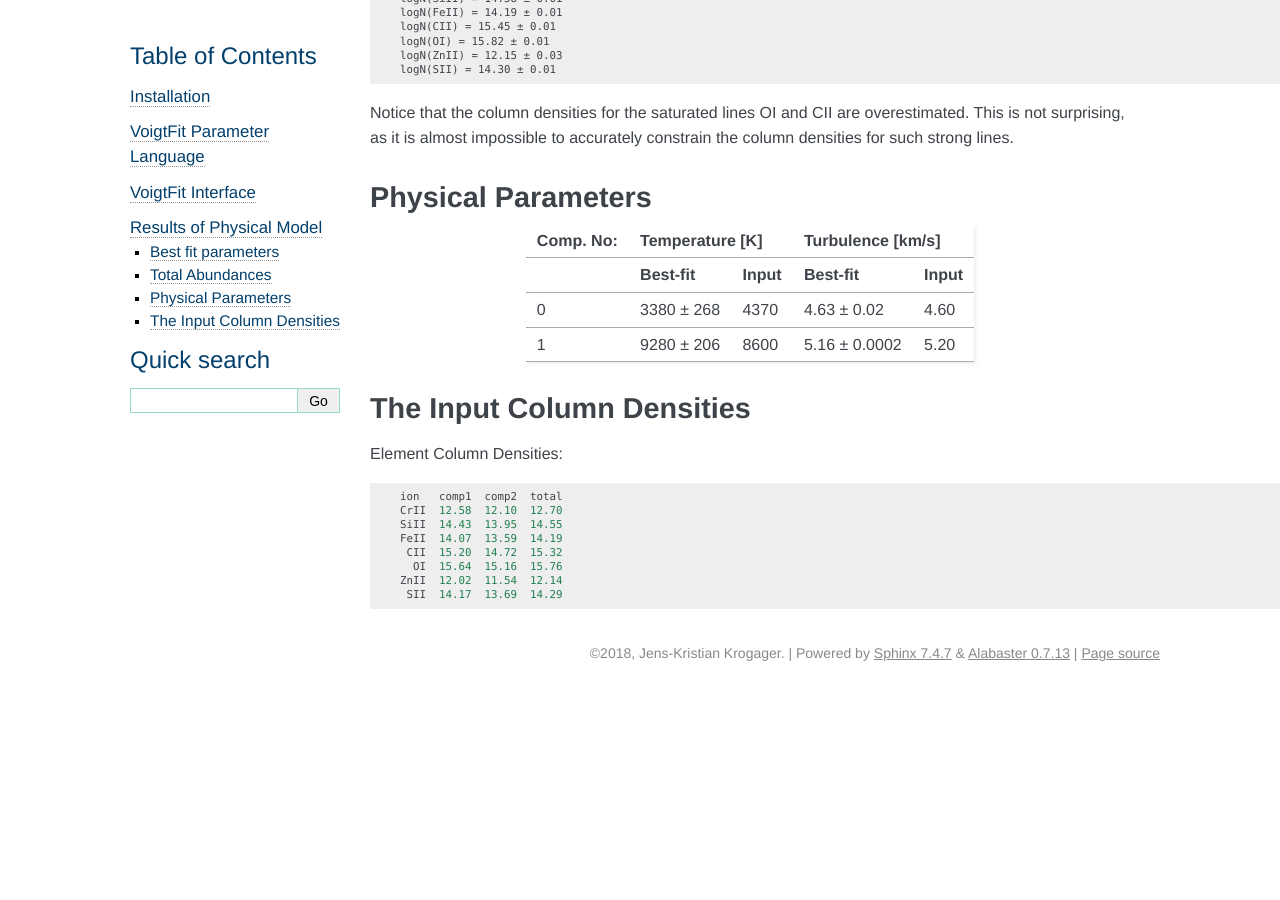
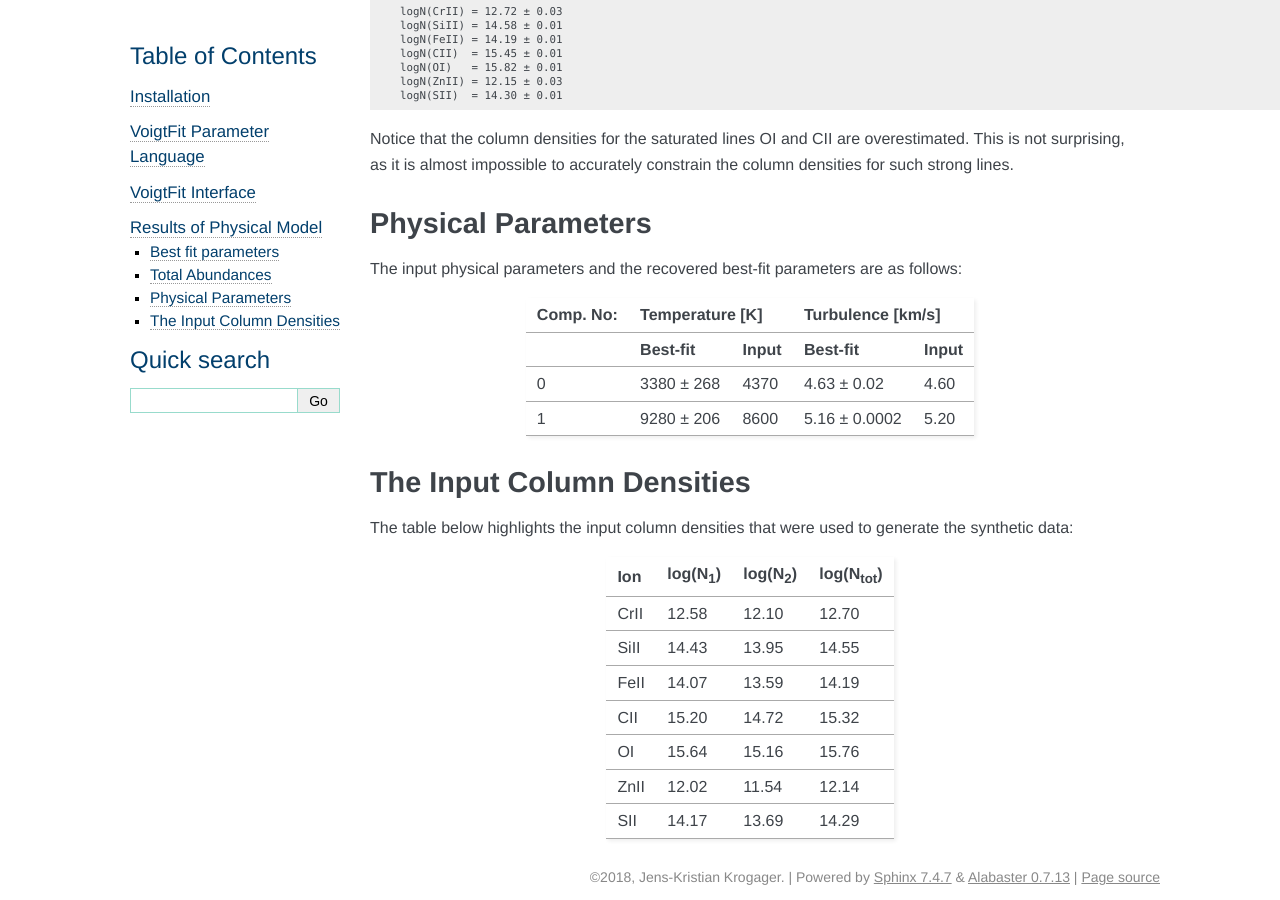
Before and after one commit to jkrogager/VoigtFit, a Sphinx documentation site: the page built from docs/physical_model_results.rst, in a window 1280 px wide and 900 px high, scrolled down 1804 px. Built offline with Sphinx 7.4.7, drawn with Linux system fonts in a browser that asks for light colours; before the commit the page ends 2495 px from its top, so only the background shows below that; some of the changed text lies outside the part shown.

Commit message:
Updated docs

```diff
--- a/docs/physical_model_results.rst
+++ b/docs/physical_model_results.rst
@@ -19,7 +19,8 @@ a temperature and turbulent velocity for each component, however,
 these extra parameters are simultaneously constrained by several
 transitions of different elements.
 For the exact implementation of this model, see the script
-``physical_model.py`` in the *scripts* folder.
+``physical_model.py`` in the *scripts* folder, or have a look at the predefined input file
+``thermal_model.pars`` in the *test_data* folder.
 
 
 Best fit parameters
@@ -72,10 +73,10 @@ The total abundances from the fit are::
     logN(CrII) = 12.72 ± 0.03
     logN(SiII) = 14.58 ± 0.01
     logN(FeII) = 14.19 ± 0.01
-    logN(CII) = 15.45 ± 0.01
-    logN(OI) = 15.82 ± 0.01
+    logN(CII)  = 15.45 ± 0.01
+    logN(OI)   = 15.82 ± 0.01
     logN(ZnII) = 12.15 ± 0.03
-    logN(SII) = 14.30 ± 0.01
+    logN(SII)  = 14.30 ± 0.01
 
 Notice that the column densities for the saturated lines OI and CII are overestimated.
 This is not surprising, as it is almost impossible to accurately constrain the column densities
@@ -84,6 +85,8 @@ for such strong lines.
 
 Physical Parameters
 -------------------
+
+The input physical parameters and the recovered best-fit parameters are as follows:
 
 +------------+-----------------------+---------------------------+
 | Comp. No:  |   Temperature [K]     |   Turbulence [km/s]       |
@@ -100,13 +103,23 @@ Physical Parameters
 The Input Column Densities
 --------------------------
 
-Element Column Densities::
+The table below highlights the input column densities that were used to generate
+the synthetic data:
 
-     ion   comp1  comp2  total
-     CrII  12.58  12.10  12.70
-     SiII  14.43  13.95  14.55
-     FeII  14.07  13.59  14.19
-      CII  15.20  14.72  15.32
-       OI  15.64  15.16  15.76
-     ZnII  12.02  11.54  12.14
-      SII  14.17  13.69  14.29
++--------+------------------+------------------+--------------------+
+|   Ion  | log(N\ :sub:`1`) | log(N\ :sub:`2`) | log(N\ :sub:`tot`) |
++========+==================+==================+====================+
+|   CrII |      12.58       |      12.10       |       12.70        |
++--------+------------------+------------------+--------------------+
+|   SiII |      14.43       |      13.95       |       14.55        |
++--------+------------------+------------------+--------------------+
+|   FeII |      14.07       |      13.59       |       14.19        |
++--------+------------------+------------------+--------------------+
+|    CII |      15.20       |      14.72       |       15.32        |
++--------+------------------+------------------+--------------------+
+|     OI |      15.64       |      15.16       |       15.76        |
++--------+------------------+------------------+--------------------+
+|   ZnII |      12.02       |      11.54       |       12.14        |
++--------+------------------+------------------+--------------------+
+|    SII |      14.17       |      13.69       |       14.29        |
++--------+------------------+------------------+--------------------+
```
Also changed, not shown: 5 other files.
